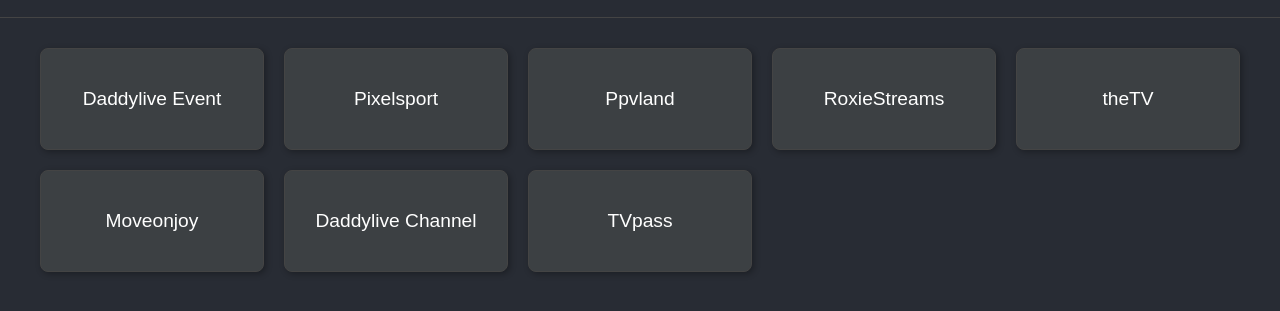
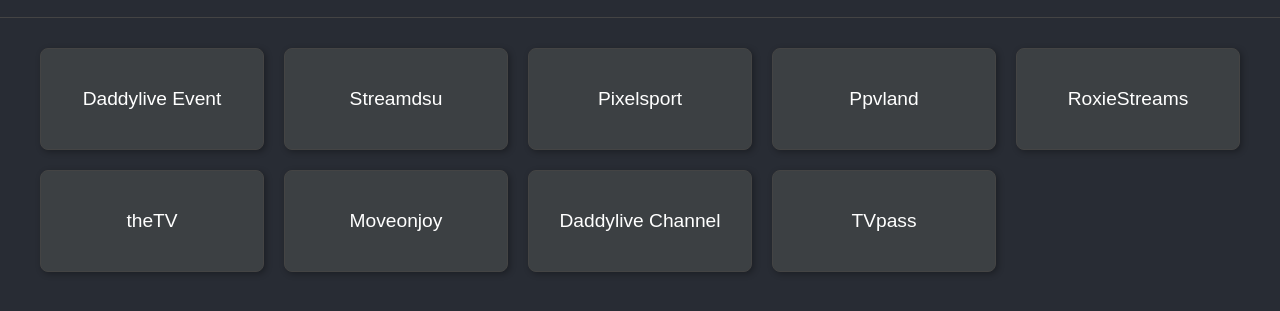
Before and after one commit to outcastveron/tv, a plain HTML site: page index.html in a window 1280 px wide. Shown: the part 69-380 px from the top of the page. Drawn offline with Linux system fonts and the light colour scheme.

Commit message:
Update index.html

```diff
--- a/index.html
+++ b/index.html
@@ -91,6 +91,7 @@
     </div>
     <div class="nav-container">
       <a href="/daddylive.html" class="nav-item">Daddylive Event</a>
+      <a href="/streamdsu.html" class="nav-item">Streamdsu</a>
       <a href="/pixelsport.html" class="nav-item">Pixelsport</a>
       <a href="/ppvland.html" class="nav-item">Ppvland</a>
       <a href="/roxiestreams.html" class="nav-item">RoxieStreams</a>
```
